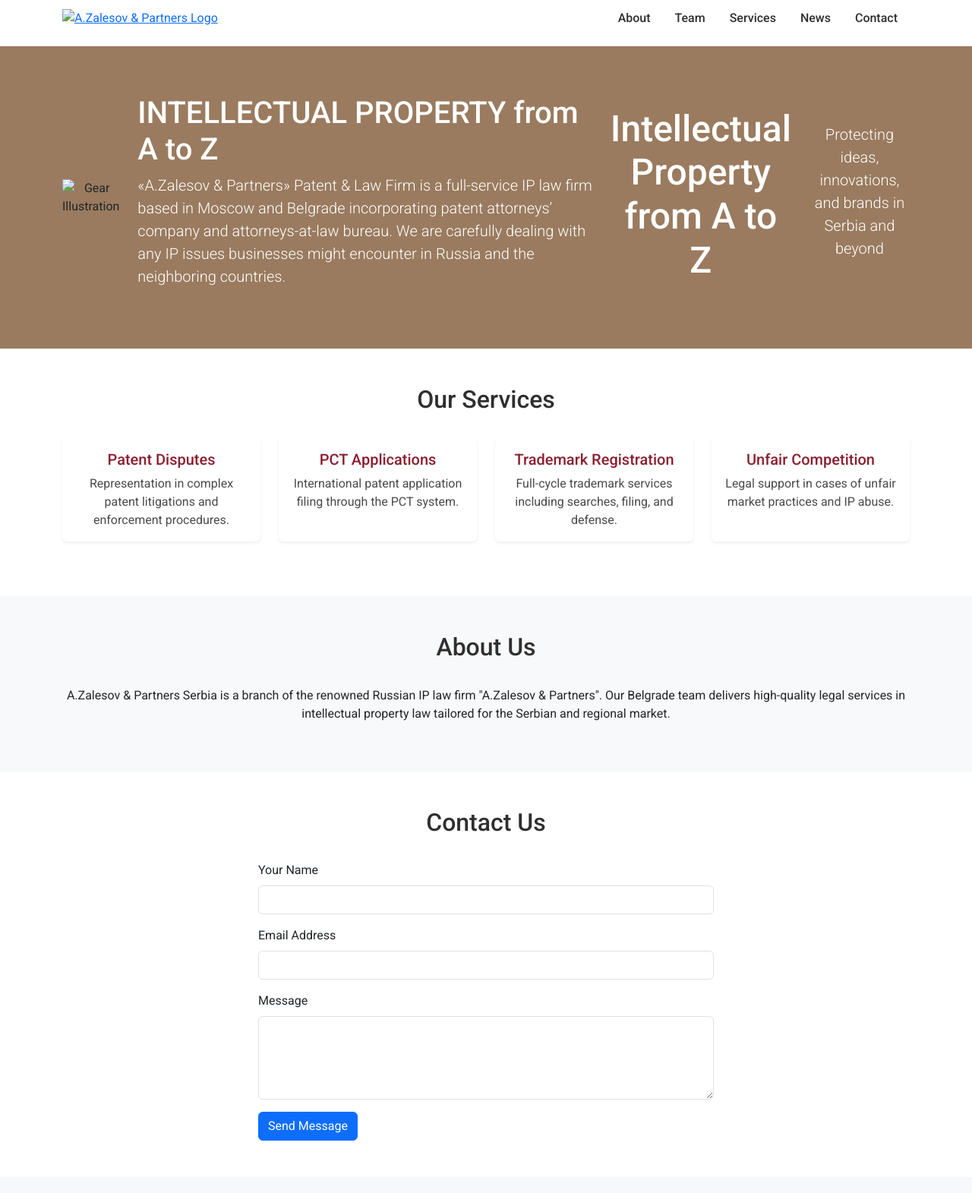
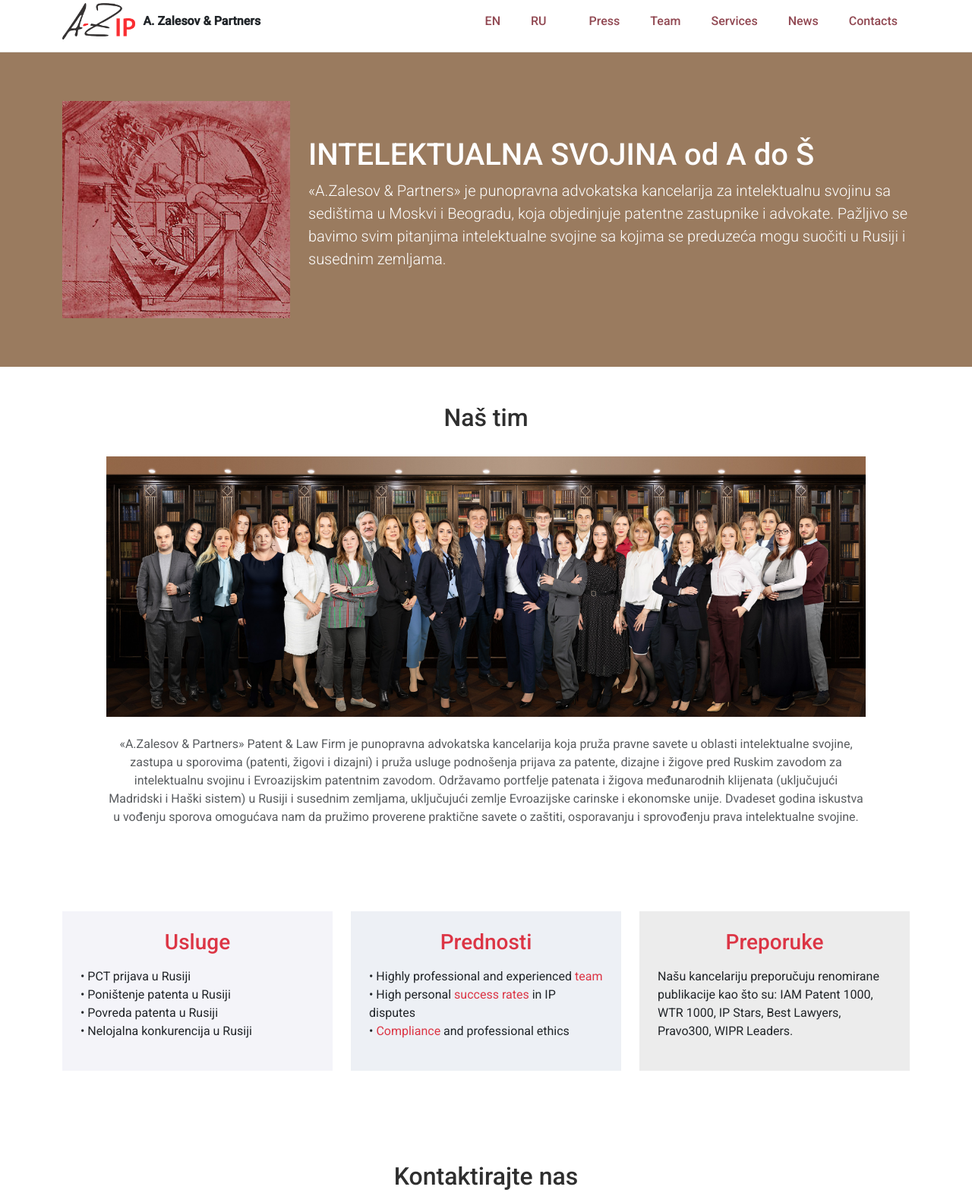
Before and after one commit to zalesov/serbian-ip-law, a plain HTML site: page serbian-ip-law/index.html in a window 1280 px wide. Shown: the part 12-1583 px from the top of the page at 76% size. Drawn offline with nearby package versions, Linux system fonts and the light colour scheme.

Commit message:
Add files via upload

```diff
--- a/serbian-ip-law/index.html
+++ b/serbian-ip-law/index.html
@@ -15,8 +15,10 @@
       border-bottom: 1px solid #e5e5e5;
     }
     header .nav-link {
-      color: #2f2f2f;
+  color: #914852;
   font-weight: 500;
+}
+
     }
     header .nav-link:hover {
       color: #8b1f2f;
@@ -52,36 +54,51 @@
     @media (max-width: 768px) {
   header .container {
     flex-direction: column;
-        align-items: flex-start;
+    align-items: center;
+    text-align: center;
   }
   header nav {
-        width: 100%;
-        margin-top: 10px;
+    width: auto;
+    margin-top: 1rem;
+    display: flex;
+    justify-content: center;
   }
   header nav ul {
     flex-direction: column;
-        gap: 5px;
+    align-items: center;
+    gap: 0.5rem;
+    padding-left: 0;
+    margin-bottom: 0;
   }
   header nav .nav-link {
-        padding-left: 0;
+    padding: 0.25rem 0;
+    text-align: center;
+  }
+  header a.d-flex {
+    justify-content: center;
+    width: auto;
   }
 }
+
   </style>
 </head>
 <body>
   <!-- Header -->
   <header class="py-3">
     <div class="container d-flex flex-wrap align-items-center justify-content-between">
-      <a href="https://azalesov.com">
-        <img src="/mnt/data/logo_small.png" alt="A.Zalesov & Partners Logo" style="height: 60px; max-width: 100%;">
+      <a href="https://azalesov.com" class="d-flex align-items-center text-decoration-none">
+        <img src="logo_small.png" alt="Site Icon" style="height: 48px; max-width: 100%;">
+        <span class="ms-2 fw-semibold text-dark">A. Zalesov & Partners</span>
       </a>
       <nav class="ms-auto">
-        <ul class="nav">
-          <li class="nav-item"><a class="nav-link" href="https://azalesov.com/en/about-us/">About</a></li>
-          <li class="nav-item"><a class="nav-link" href="https://azalesov.com/en/team/">Team</a></li>
-          <li class="nav-item"><a class="nav-link" href="https://azalesov.com/en/services/">Services</a></li>
-          <li class="nav-item"><a class="nav-link" href="https://azalesov.com/en/news/">News</a></li>
-          <li class="nav-item"><a class="nav-link" href="#contact">Contact</a></li>
+        <ul class="nav align-items-center gap-2">
+          <li class="nav-item"><a class="nav-link" href="https://azalesov.com/">EN</a></li>
+          <li class="nav-item me-3"><a class="nav-link" href="https://azalesov.ru//">RU</a></li>
+          <li class="nav-item"><a class="nav-link" href="https://azalesov.com/company/credentials-and-press/">Press</a></li>
+          <li class="nav-item"><a class="nav-link" href="https://azalesov.com/company/team">Team</a></li>
+          <li class="nav-item"><a class="nav-link" href="https://azalesov.com/company/services">Services</a></li>
+          <li class="nav-item"><a class="nav-link" href="https://azalesov.com/news">News</a></li>
+          <li class="nav-item"><a class="nav-link" href="https://azalesov.com/contacts">Contacts</a></li>
         </ul>
       </nav>
     </div>
@@ -90,83 +107,81 @@
   <!-- Hero Section -->
   <section class="hero">
   <div class="container d-flex flex-column flex-md-row align-items-center justify-content-center gap-4">
-      <img src="/mnt/data/slide2.jpg" alt="Gear Illustration" style="max-width: 300px; height: auto;">
+    <img src="slide2.jpg" alt="Gear Illustration" style="max-width: 300px; height: auto;">
     <div class="text-white text-start">
-        <h1 class="display-6">INTELLECTUAL PROPERTY from A to Z</h1>
-        <p class="lead">«A.Zalesov & Partners» Patent & Law Firm is a full-service IP law firm based in Moscow and Belgrade incorporating patent attorneys’ company and attorneys-at-law bureau. We are carefully dealing with any IP issues businesses might encounter in Russia and the neighboring countries.</p>
+      <h1 class="display-6">INTELEKTUALNA SVOJINA od A do Š</h1>
+      <p class="lead">«A.Zalesov & Partners» je punopravna advokatska kancelarija za intelektualnu svojinu sa sedištima u Moskvi i Beogradu, koja objedinjuje patentne zastupnike i advokate. Pažljivo se bavimo svim pitanjima intelektualne svojine sa kojima se preduzeća mogu suočiti u Rusiji i susednim zemljama.</p>
     </div>
-      <h1 class="display-5">Intellectual Property from A to Z</h1>
-      <p class="lead">Protecting ideas, innovations, and brands in Serbia and beyond</p>
   </div>
 </section>
 
-  <!-- Services Section -->
+<!-- Team Section -->
+<section class="py-5 bg-white">
+  <div class="container text-center">
+    <h2 class="section-title">Naš tim</h2>
+    <img src="Team.jpg" alt="Team Photo" class="img-fluid mb-4" style="max-width: 1000px; width: 100%; height: auto;">
+    <p class="text-muted mx-auto" style="max-width: 1000px;">
+      «A.Zalesov & Partners» Patent & Law Firm je punopravna advokatska kancelarija koja pruža pravne savete u oblasti intelektualne svojine, zastupa u sporovima (patenti, žigovi i dizajni) i pruža usluge podnošenja prijava za patente, dizajne i žigove pred Ruskim zavodom za intelektualnu svojinu i Evroazijskim patentnim zavodom. Održavamo portfelje patenata i žigova međunarodnih klijenata (uključujući Madridski i Haški sistem) u Rusiji i susednim zemljama, uključujući zemlje Evroazijske carinske i ekonomske unije. Dvadeset godina iskustva u vođenju sporova omogućava nam da pružimo proverene praktične savete o zaštiti, osporavanju i sprovođenju prava intelektualne svojine.
+    </p>
+  </div>
+</section>
+
+<!-- Services | Advantages | Recommendations -->
 <section class="py-5">
   <div class="container">
-      <h2 class="section-title text-center">Our Services</h2>
-      <div class="row">
-        <div class="col-md-6 col-lg-3 mb-4">
-          <div class="card h-100 text-center border-0 shadow-sm">
-            <div class="card-body">
-              <h5 class="card-title">Patent Disputes</h5>
-              <p class="card-text">Representation in complex patent litigations and enforcement procedures.</p>
+    <div class="row text-center">
+      <div class="col-md-4 mb-4">
+        <div class="p-4" style="background-color: #f4f4f9; height: 100%;">
+          <h3 class="text-danger">Usluge</h3>
+          <ul class="list-unstyled text-start mt-3">
+            <li>• PCT prijava u Rusiji</li>
+            <li>• Poništenje patenta u Rusiji</li>
+            <li>• Povreda patenta u Rusiji</li>
+            <li>• Nelojalna konkurencija u Rusiji</li>
+          </ul>
         </div>
       </div>
-        </div>
-        <div class="col-md-6 col-lg-3 mb-4">
-          <div class="card h-100 text-center border-0 shadow-sm">
-            <div class="card-body">
-              <h5 class="card-title">PCT Applications</h5>
-              <p class="card-text">International patent application filing through the PCT system.</p>
+      <div class="col-md-4 mb-4">
+        <div class="p-4" style="background-color: #edf0f5; height: 100%;">
+          <h3 class="text-danger">Prednosti</h3>
+          <ul class="list-unstyled text-start mt-3">
+            <li>• Highly professional and experienced <span class="text-danger">team</span></li>
+            <li>• High personal <span class="text-danger">success rates</span> in IP disputes</li>
+            <li>• <span class="text-danger">Compliance</span> and professional ethics</li>
+          </ul>
         </div>
       </div>
-        </div>
-        <div class="col-md-6 col-lg-3 mb-4">
-          <div class="card h-100 text-center border-0 shadow-sm">
-            <div class="card-body">
-              <h5 class="card-title">Trademark Registration</h5>
-              <p class="card-text">Full-cycle trademark services including searches, filing, and defense.</p>
-            </div>
-          </div>
-        </div>
-        <div class="col-md-6 col-lg-3 mb-4">
-          <div class="card h-100 text-center border-0 shadow-sm">
-            <div class="card-body">
-              <h5 class="card-title">Unfair Competition</h5>
-              <p class="card-text">Legal support in cases of unfair market practices and IP abuse.</p>
-            </div>
+      <div class="col-md-4 mb-4">
+        <div class="p-4" style="background-color: #ececec; height: 100%;">
+          <h3 class="text-danger">Preporuke</h3>
+          <p class="text-start mt-3">
+            Našu kancelariju preporučuju renomirane publikacije kao što su: IAM Patent 1000, WTR 1000, IP Stars, Best Lawyers, Pravo300, WIPR Leaders.
+          </p>
         </div>
       </div>
     </div>
   </div>
 </section>
 
-  <!-- About Section -->
-  <section class="bg-light py-5">
-    <div class="container">
-      <h2 class="section-title text-center">About Us</h2>
-      <p class="text-center">A.Zalesov & Partners Serbia is a branch of the renowned Russian IP law firm "A.Zalesov & Partners". Our Belgrade team delivers high-quality legal services in intellectual property law tailored for the Serbian and regional market.</p>
-    </div>
-  </section>
-
+<!-- Team Section -->
 <!-- Contact Section -->
   <section class="py-5" id="contact">
     <div class="container">
-      <h2 class="section-title text-center">Contact Us</h2>
+      <h2 class="section-title text-center">Kontaktirajte nas</h2>
       <form action="https://formspree.io/f/moqgrbdy" method="POST" class="mx-auto" style="max-width: 600px;">
         <div class="mb-3">
-          <label for="name" class="form-label">Your Name</label>
+          <label for="name" class="form-label">Vaše ime</label>
           <input type="text" class="form-control" name="name" id="name" required>
         </div>
         <div class="mb-3">
-          <label for="email" class="form-label">Email Address</label>
+          <label for="email" class="form-label">Email adresa</label>
           <input type="email" class="form-control" name="email" id="email" required>
         </div>
         <div class="mb-3">
-          <label for="message" class="form-label">Message</label>
+          <label for="message" class="form-label">Poruka</label>
           <textarea class="form-control" name="message" id="message" rows="4" required></textarea>
         </div>
-        <button type="submit" class="btn btn-primary">Send Message</button>
+        <button type="submit" class="btn btn-primary">Pošalji poruku</button>
       </form>
     </div>
   </section>
@@ -176,7 +191,7 @@
     <div class="container text-center">
       <p class="mb-1">Terazije 29, 5th floor, apt. 18, 11000 Belgrade, Republic of Serbia</p>
       <p class="mb-1">Email: office@azalesov.com</p>
-      <p>&copy; 2025 A.Zalesov & Partners Serbia. All rights reserved.</p>
+      <p>&copy; 2025 A.Zalesov & Partners Srbija. Sva prava zadržana.</p>
     </div>
   </footer>
 
```
Lines whose indentation alone changed are shown as unchanged.
